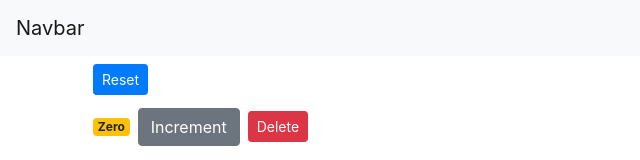
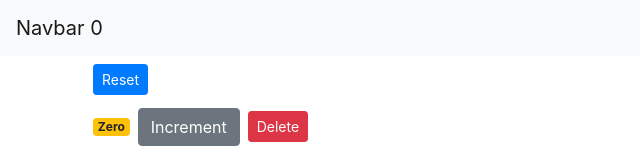
Before and after one commit to PrachiSalvi08/counter-app, a React (Create React App) app: page / in a window 1280 px wide. Shown: the top 160 px of the page, without its empty margins (0-640 px from the left). Built offline with nearby package versions, Linux system fonts and the light colour scheme.

Commit message:
Display Total Number of count in Navbar

```diff
--- a/src/App.js
+++ b/src/App.js
@@ -38,7 +38,7 @@ class App extends Component {
   render() {
     return (
       <React.Fragment>
-      <NavBar/>
+      <NavBar totalCounters={this.state.counters.filter(c=> c.value > 0).length}/>
       <main className="container">
         <Counters counters={this.state.counters} onReset={this.handleReset} onIncrement={this.handleIncrement} onDelete={this.handleDelete} />
       </main>
--- a/src/components/navbar.jsx
+++ b/src/components/navbar.jsx
@@ -4,7 +4,7 @@ class NavBar extends Component {
     render() {
         return (
             <nav className="navbar navbar-light bg-light">
-                <a className="navbar-brand" href="#">Navbar</a>
+                <a className="navbar-brand" href="#">Navbar <span className="span.badge.badge-pill.badge-secondary">{this.props.totalCounters}</span></a>
             </nav>
         );
     }
```
